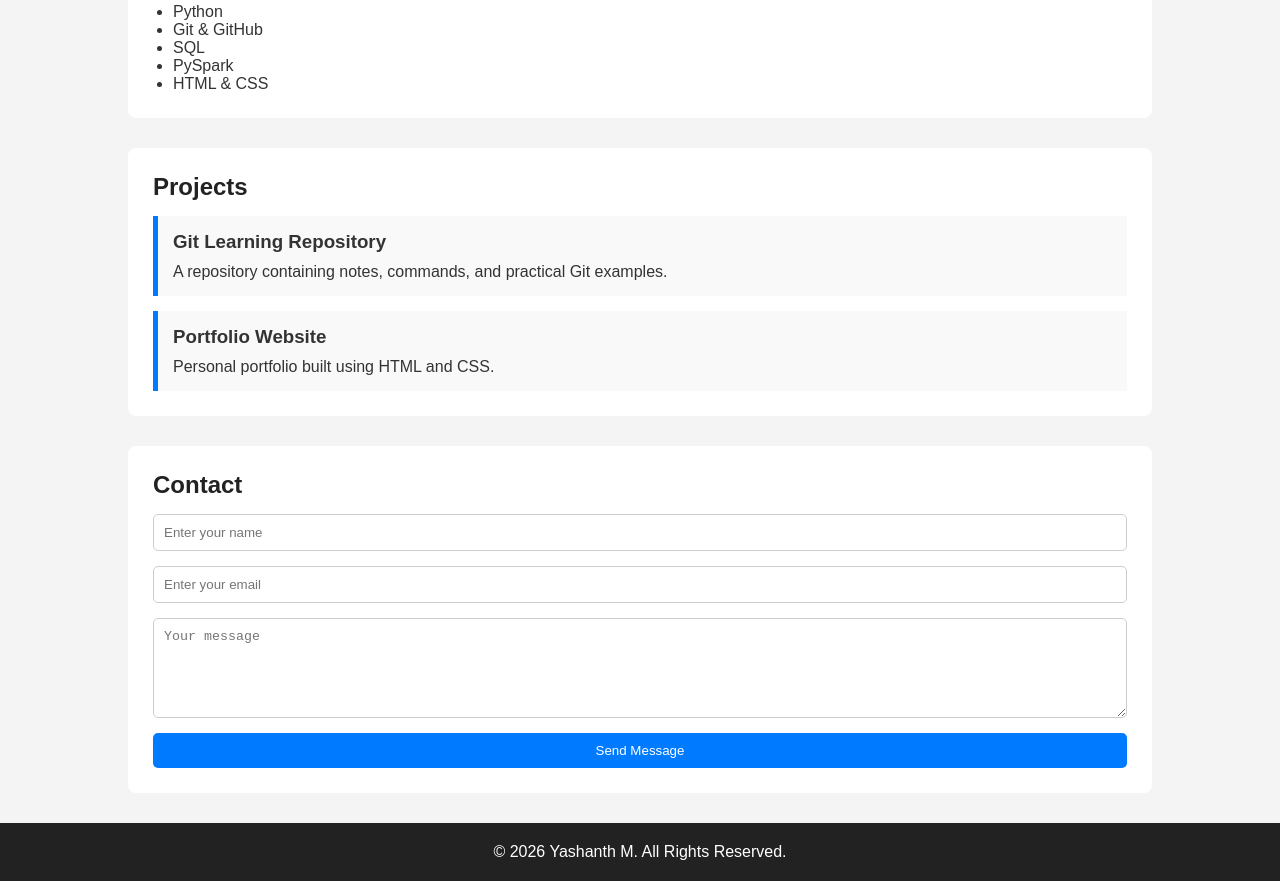
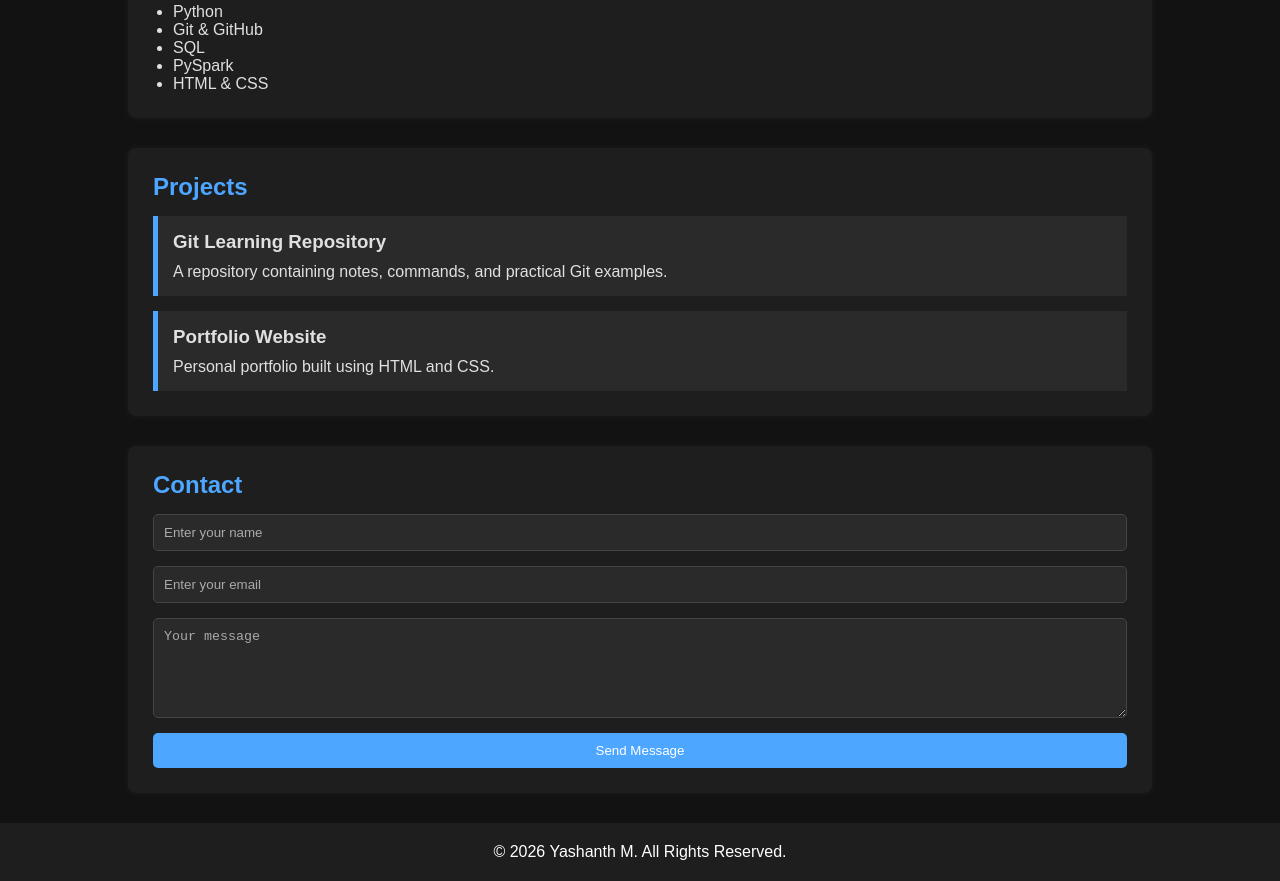
Before and after one commit to Yashanth21/GIT-YASH, a plain HTML site: page src/Day1/index.html in a window 1280 px wide. Shown: the part 429-1310 px from the top of the page. Drawn offline with Linux system fonts and the light colour scheme.

Commit message:
ADDED DARK-THEME

```diff
--- a/src/Day1/style.css
+++ b/src/Day1/style.css
@@ -111,3 +111,82 @@ footer {
     color: white;
     margin-top: 30px;
 }
+body {
+    font-family: Arial, sans-serif;
+    background-color: #121212;
+    color: #e0e0e0;
+}
+
+header {
+    background-color: #1e1e1e;
+    color: white;
+    text-align: center;
+    padding: 40px;
+}
+
+nav {
+    background-color: #2a2a2a;
+    padding: 15px;
+}
+
+nav ul li a {
+    color: #ffffff;
+    text-decoration: none;
+}
+
+nav ul li a:hover {
+    color: #4da6ff;
+}
+
+section {
+    width: 80%;
+    margin: 30px auto;
+    background-color: #1e1e1e;
+    padding: 25px;
+    border-radius: 8px;
+    box-shadow: 0 0 10px rgba(255, 255, 255, 0.05);
+}
+
+section h2 {
+    color: #4da6ff;
+}
+
+.project-card {
+    background-color: #2a2a2a;
+    border-left: 5px solid #4da6ff;
+    padding: 15px;
+    margin-top: 15px;
+}
+
+input,
+textarea {
+    background-color: #2a2a2a;
+    color: white;
+    border: 1px solid #444;
+}
+
+input::placeholder,
+textarea::placeholder {
+    color: #aaa;
+}
+
+button {
+    padding: 10px;
+    background-color: #4da6ff;
+    color: white;
+    border: none;
+    border-radius: 5px;
+    cursor: pointer;
+}
+
+button:hover {
+    background-color: #1e88e5;
+}
+
+footer {
+    text-align: center;
+    padding: 20px;
+    background-color: #1e1e1e;
+    color: white;
+    margin-top: 30px;
+}
```
